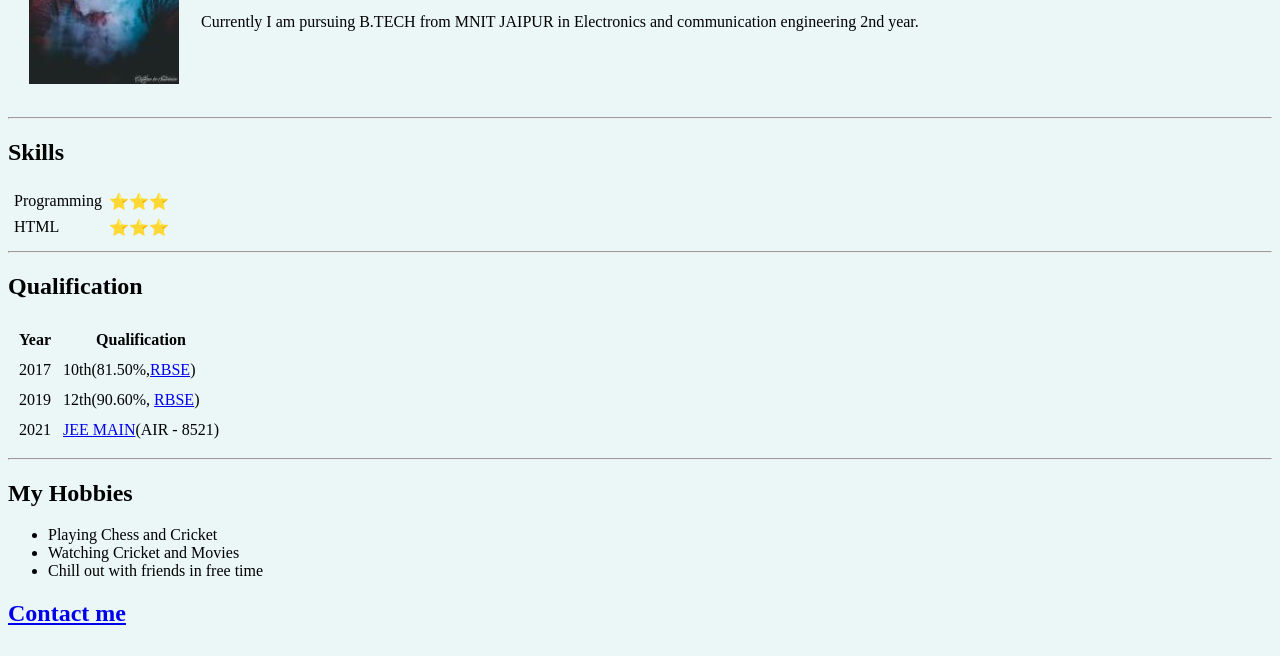
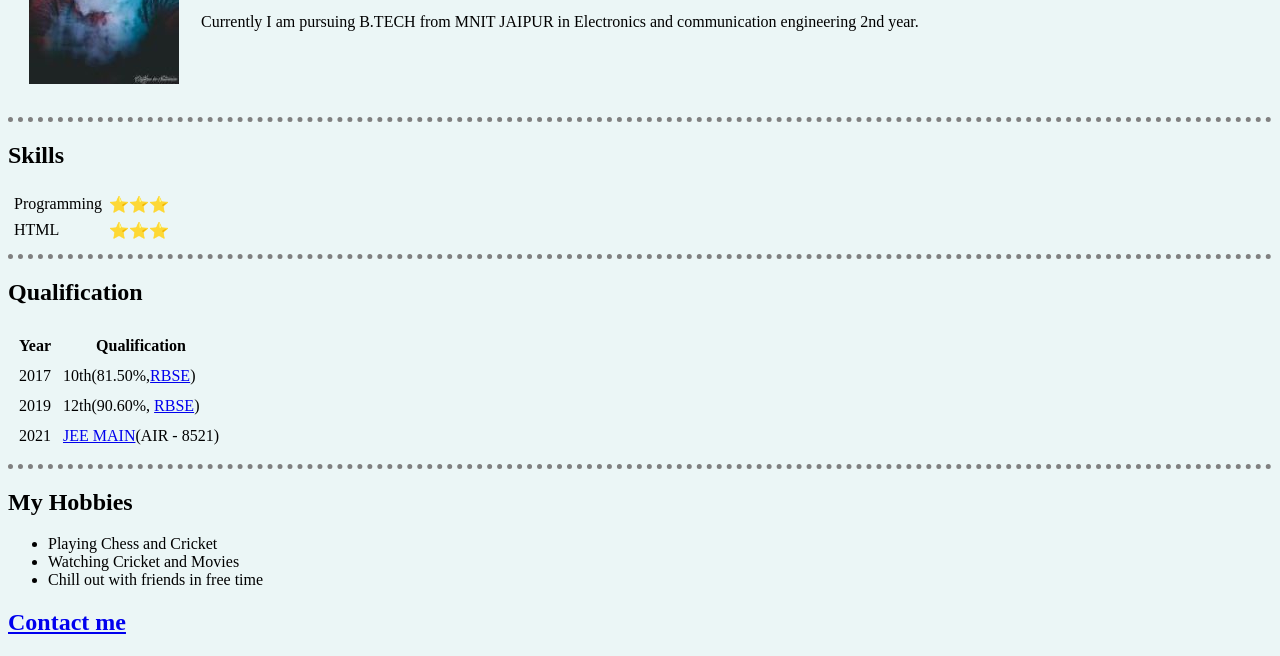
Before and after one commit to mayankh25081/about_me, a plain HTML site: page index.html in a window 1280 px wide. Shown: the part 170-826 px from the top of the page. Drawn offline with Linux system fonts and the light colour scheme.

Commit message:
Update index.html

```diff
--- a/index.html
+++ b/index.html
@@ -5,6 +5,15 @@
     <meta http-equiv="X-UA-Compatible" content="IE=edge">
     <meta name="viewport" content="width=device-width, initial-scale=1.0">
     <title>My website</title>
+
+    <style>
+        hr{
+            border-style: none;
+            border-top-style: dotted;
+            border-color: grey;
+            border-width: 5px;
+        }
+    </style>
 </head>
 <body style="background-color: #ebf6f6;">
     <table cellspacing = "20s">
```
